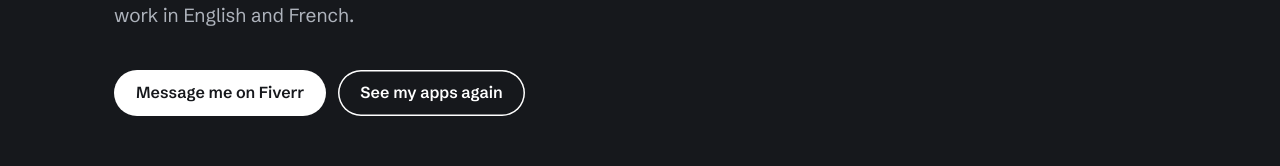
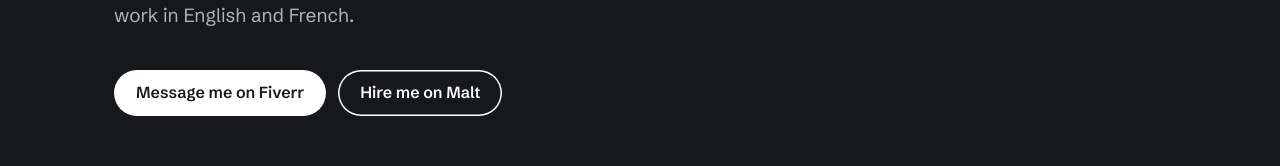
Before and after one commit to nathangiroud76-ai/nathan-portfolio, a plain HTML site: page index.html in a window 1280 px wide. Shown: the part 6161-6327 px from the top of the page. Drawn offline with nearby package versions, Linux system fonts and the light colour scheme.

Commit message:
Add Malt profile link
Co-Authored-By: Claude Opus 5.5 <noreply@anthropic.com>
Claude-Session: https://claude.ai/code/session_01GNWCRpgVNMJxPAYwxCqaTM

```diff
--- a/index.html
+++ b/index.html
@@ -269,7 +269,7 @@ nav .in{display:flex;align-items:center;justify-content:space-between;gap:12px 2
   <div class="in">
     <h2>Tell me about your app.</h2>
     <p class="intro" style="margin-top:16px">A few lines are enough. I reply quickly with a timeline and a price. I work in English and French.</p>
-    <div class="acts"><a class="pill" href="https://www.fiverr.com/tokachit">Message me on Fiverr</a><a class="pill line" href="#rotulus">See my apps again</a></div>
+    <div class="acts"><a class="pill" href="https://www.fiverr.com/tokachit">Message me on Fiverr</a><a class="pill line" href="https://www.malt.fr/profile/nathanv">Hire me on Malt</a></div>
     <div class="foot"><span>Nathan, freelance iOS developer, France</span><span>Rotulus and Turne are my own apps.</span></div>
   </div>
 </section>
```
